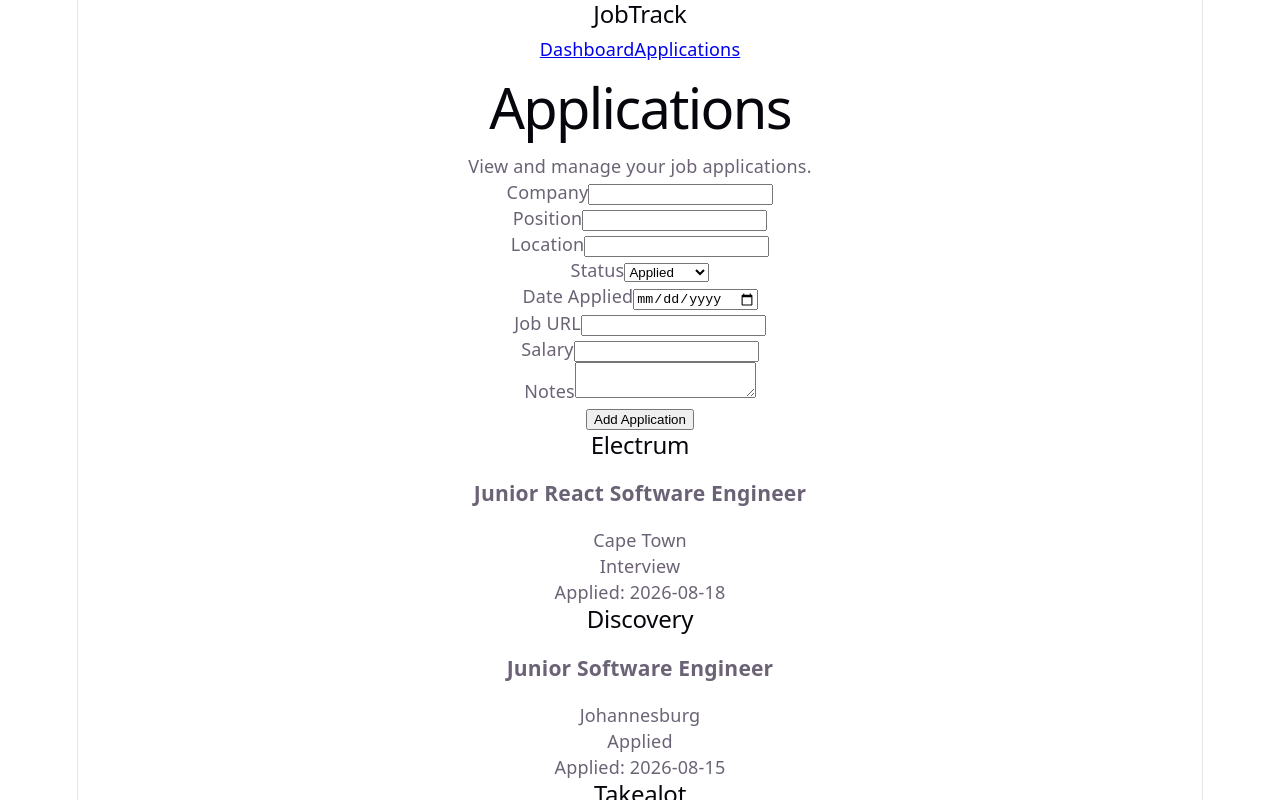
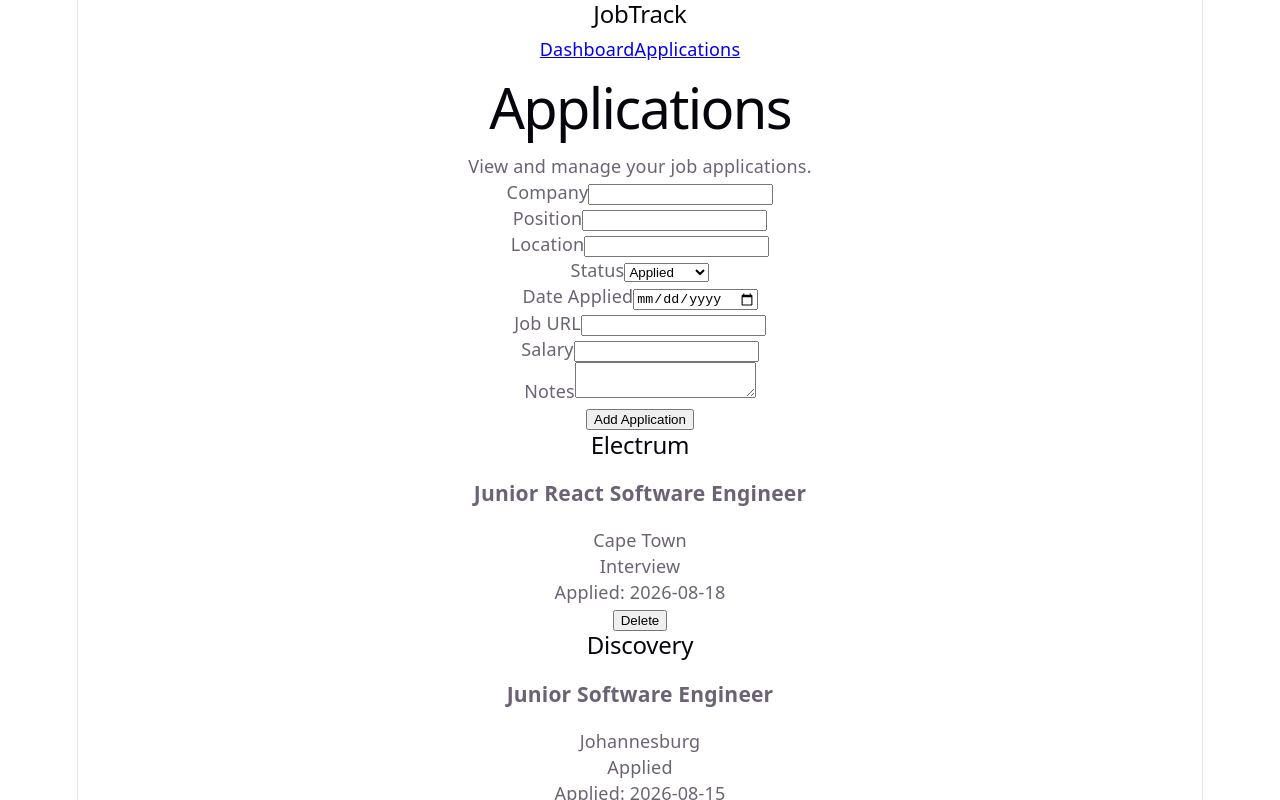
Before and after one commit to VividHydra28/job-application-tracker, a React (Vite) app: page /applications in a window 1280 px wide. Shown: the top 800 px of the page. Built offline with nearby package versions, Linux system fonts and the light colour scheme.

Commit message:
delete function handler

```diff
--- a/src/components/ApplicationCard.tsx
+++ b/src/components/ApplicationCard.tsx
@@ -3,9 +3,17 @@
 
 interface ApplicationCardProps {
   application: JobApplication;
+  onDelete: (id: string) => void;
+  //Edit: () => void;
 }
 
-function ApplicationCard({ application }: ApplicationCardProps) {
+// This component displays a card with the details of a job application.
+function ApplicationCard(
+  { application,
+    onDelete
+  }:
+  ApplicationCardProps)
+  {
   return (
     <article>
       <h2>{application.company}</h2>
@@ -17,6 +25,11 @@
       <StatusBadge status={application.status} />
 
       <p>Applied: {application.dateApplied}</p>
+
+    <button onClick={() => onDelete(application.id)}>
+        Delete
+      </button>
+
     </article>
   );
 }
--- a/src/components/ApplicationForm.tsx
+++ b/src/components/ApplicationForm.tsx
@@ -136,3 +136,5 @@
 }
 
 export default ApplicationForm;
+
+//--------------------------------------------------------END OF CODE-------------------------------------//
--- a/src/components/StatusBadge.tsx
+++ b/src/components/StatusBadge.tsx
@@ -1,9 +1,11 @@
 import type { ApplicationStatus } from "../types/application";
+
+//------------------------------END OF IMPORTS--------------------------------------------//
 
 interface StatusBadgeProps {
   status: ApplicationStatus;
 }
-
+// This component displays a badge with the status of a job application.
 function StatusBadge({ status }: StatusBadgeProps) {
   return <span>{status}</span>;
 }
--- a/src/pages/Applications.tsx
+++ b/src/pages/Applications.tsx
@@ -38,6 +38,15 @@
     ]);
   }
 
+  // This function handles deleting an application from the list by filtering it out based on its ID.
+  function handleDeleteApplication(id: string) {
+  setApplications((currentApplications) =>
+    currentApplications.filter(
+      (application) => application.id !== id
+    )
+  );
+}
+
   return (
     <main>
       <h1>Applications</h1>
@@ -52,6 +61,9 @@
           <ApplicationCard
             key={application.id}
             application={application}
+            onDelete={handleDeleteApplication}
+            //Edit={handleEditApplication}
+           // onDelete={setApplications}//
           />
         ))}
       </section>
```
